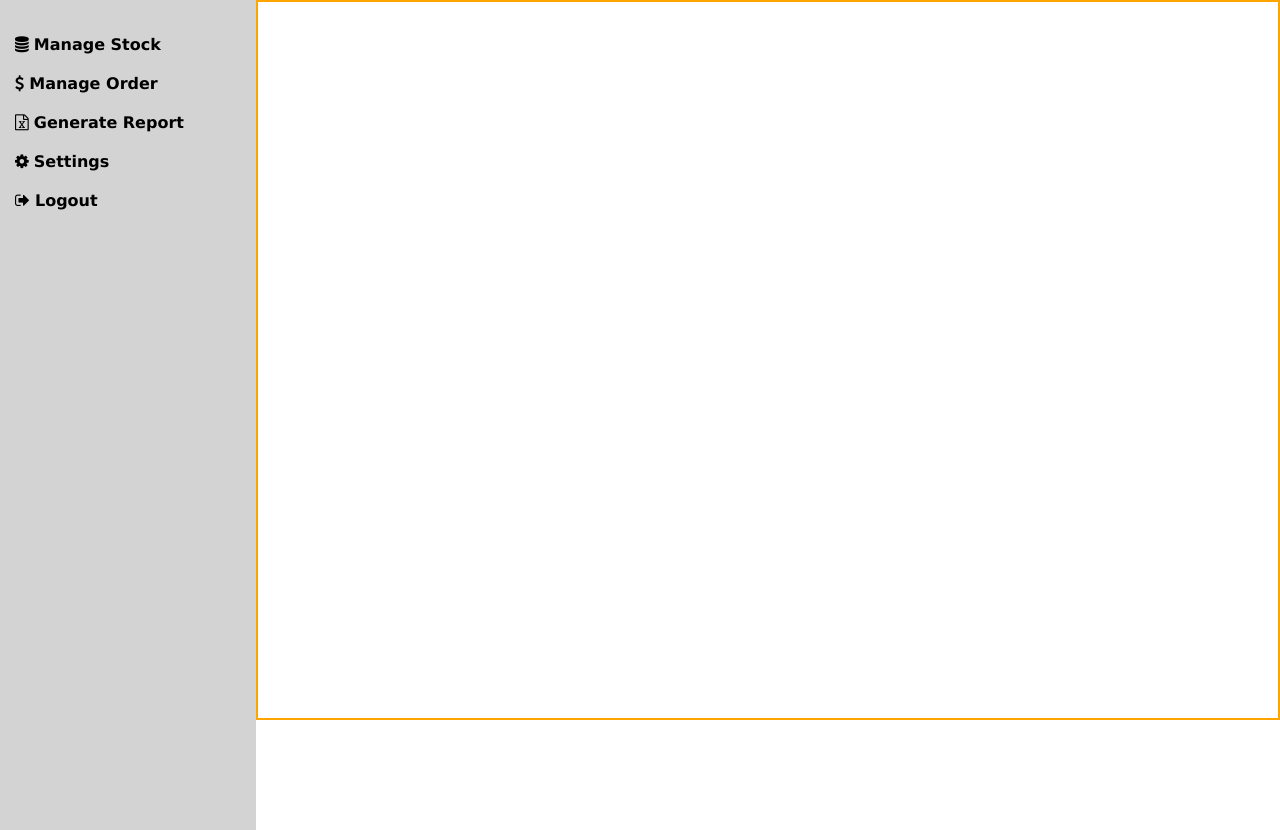
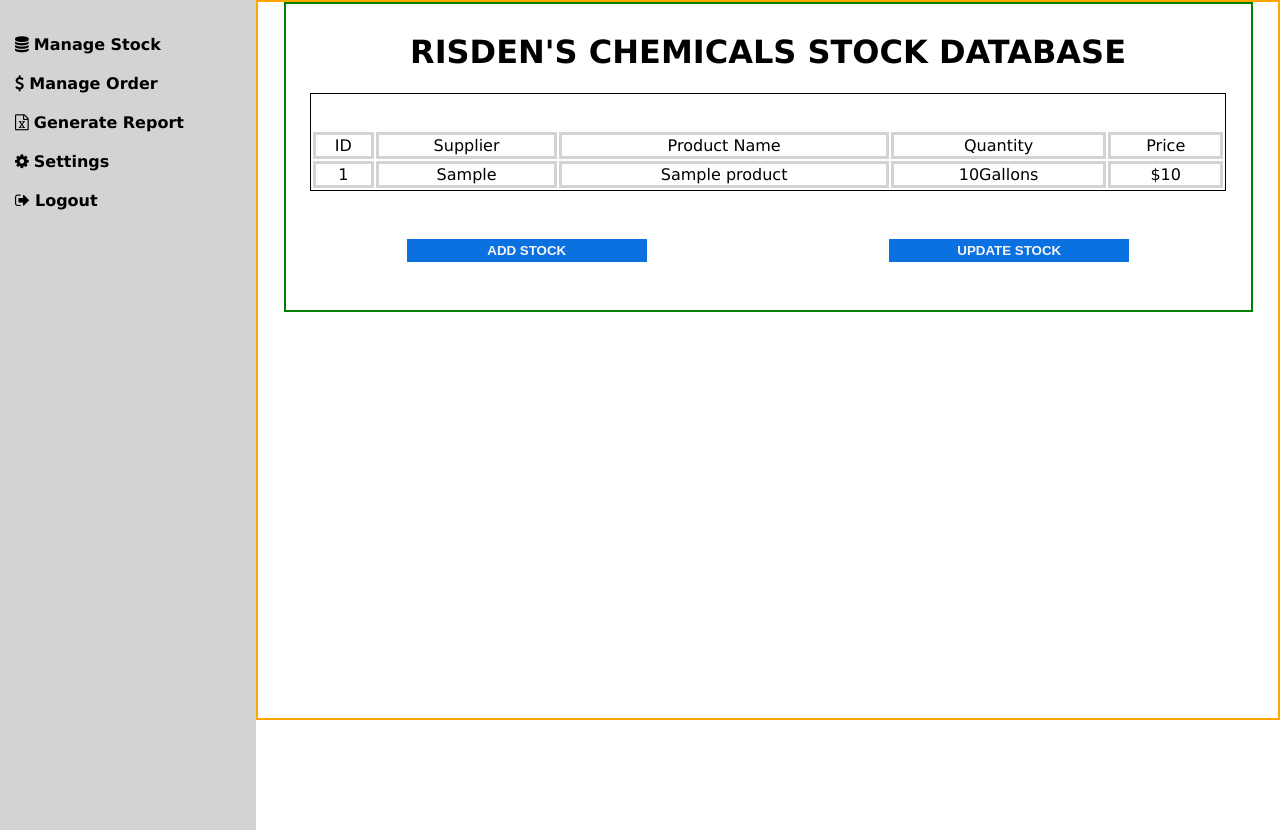
Before and after one commit to AllahDalla/Risdens-Chemicals-Proj, a PHP site: page /HTMLFiles/admin-homepage.html in a window 1280 px wide. Shown: the part 80-910 px from the top of the page. Run offline with PHP 8.4, Linux system fonts and the light colour scheme; tables that the repository leaves empty hold one stand-in row (values such as "Sample post").

Commit message:
Table is connected to database; both add and update stock functions working; needs cleaner code but is ok for now

```diff
--- a/ProjectFiles/CSSFiles/styles.css
+++ b/ProjectFiles/CSSFiles/styles.css
@@ -98,6 +98,11 @@ input {
   margin-top: 0.6em;
 }
 
+a[href=""]:hover {
+  cursor: pointer;
+  color: red;
+}
+
 .header {
   display: flex;
   color: #ffffff;
--- a/ProjectFiles/Databases/database.php
+++ b/ProjectFiles/Databases/database.php
@@ -5,13 +5,14 @@ $username = 'risden_admin';
 $password = 'R1SD3N2211';
 $dbname = 'risdendata';
 
-
 try {
     $conn = new PDO(
         'mysql:host=' . $host . ';dbname=' . $dbname,
         $username,
         $password
     );
+
+
     // echo "This connected!";
 
 
@@ -19,7 +20,7 @@ try {
 
     // $conn->setAttribute(PDO::ATTR_ERRMODE,PDO::ERRMODE_EXCEPTION);
     // for($primary_key=10; $primary_key<=100; $primary_key++){
-    // $sql = "INSERT INTO `products` VALUES ('$primary_key','Bleach','50', '20000')";
+    // $sql = "INSERT INTO `products` VALUES ('$primary_key','Supplier Name','Bleach','50', '20000')";
     // $conn->exec($sql);
     // echo "New record added";
     // }
--- a/ProjectFiles/HTMLFiles/admin-homepage.html
+++ b/ProjectFiles/HTMLFiles/admin-homepage.html
@@ -24,27 +24,27 @@
     <div class="sidebar">
       <div>
         <i class="fa fa-database" aria-hidden="true"></i>
-        <a href="#" id="MS-btn">Manage Stock</a>
+        <a href="" id="MS-btn">Manage Stock</a>
       </div>
 
       <div>
         <i class="fa fa-usd" aria-hidden="true"></i>
-        <a href="#" id="MO-btn">Manage Order</a>
+        <a href="" id="MO-btn">Manage Order</a>
       </div>
 
       <div>
         <i class="fa fa-file-excel-o" aria-hidden="true"></i>
-        <a href="#" id="GFR-btn">Generate Report</a>
+        <a href="" id="GFR-btn">Generate Report</a>
       </div>
 
       <div>
         <i class="fa fa-cog" aria-hidden="true"></i>
-        <a href="#" id="settings-btn">Settings</a>
+        <a href="" id="settings-btn">Settings</a>
       </div>
 
       <div>
         <i class="fa fa-sign-out"></i>
-        <a href="#" id="logout-btn">Logout</a>
+        <a href="" id="logout-btn">Logout</a>
       </div>
     </div>
     <!-- This is where all data refreshes, main space, main function will occur -->
--- a/ProjectFiles/Javascripts/Main.js
+++ b/ProjectFiles/Javascripts/Main.js
@@ -7,6 +7,14 @@
 window.onload = function(){
     buttonFucntions()
     // alert("Click a sidebar button and see what it does. Analyze code. This is the format we are using. Works well as you can see")
+    console.log(window.performance.navigation.type)
+    if (window.performance.navigation.type == 0){
+        var page = document.getElementById("MS-btn").click()
+        console.log(page)
+    }
+
+
+
 }
 
 
@@ -23,7 +31,7 @@ function buttonFucntions(){
     var mainarea = document.getElementById("stock-result") // gets main area where each page is going to be displayed using AJAX
 
     sidebarManageStock.addEventListener("click", async function(e){
-        e.target.preventDefault;
+        e.preventDefault();
 
         var url = "../PhpApi/admin-page.php?page=managestock" //url made to send query to php file, query is designed as page= <page name>
 
@@ -47,7 +55,7 @@ function buttonFucntions(){
     })
 
     sidebarManageOrder.addEventListener("click", async function(f){
-        f.target.preventDefault;
+        f.preventDefault();
 
         var url = "../PhpApi/admin-page.php?page=manageorder"
 
@@ -70,7 +78,7 @@ function buttonFucntions(){
     })
 
     sidebarGenFinRep.addEventListener("click", async function(g){
-        g.target.preventDefault;
+        g.preventDefault();
 
         var url = "../PhpApi/admin-page.php?page=financialreport" //url made to send query to php file, query is designed as page= <page name>
 
@@ -94,7 +102,7 @@ function buttonFucntions(){
     })
 
     sidebarSettings.addEventListener("click", async function(h){
-        h.target.preventDefault;
+        h.preventDefault();
 
         var url = "../PhpApi/admin-page.php?page=settings" //url made to send query to php file, query is designed as page= <page name>
 
@@ -127,15 +135,24 @@ function managestockButtonFunction(){
 
 
     addStock.addEventListener("click", async function(e){
-        e.target.preventDefault;
+        e.preventDefault();
 
         var url = "../PhpApi/managestockbuttonfunctions.php?button=add"
+
+        result.innerHTML = ""
 
         await fetch(url)
             .then(async response =>{
                 if(response.ok){
                     var input_field = await response.text()
                     result.innerHTML = ""+input_field
+
+                    //COLLECTING DATA TO INSERT INTO DATABASE FROM USER ADD STOCK FIELD
+                    var submit = document.getElementById("submit-btn")
+                    submit.addEventListener('click', async function(event){
+                        alert("Record has been added")
+                    })
+
                     return;
 
                 }else{
@@ -148,15 +165,23 @@ function managestockButtonFunction(){
     })
 
     updateStock.addEventListener("click", async function(f){
-        f.target.preventDefault;
+        f.preventDefault();
 
         var url = "../PhpApi/managestockbuttonfunctions.php?button=update"
+
+        result.innerHTML = ""
 
         await fetch(url)
             .then(async response =>{
                 if(response.ok){
                     var input_field = await response.text()
                     result.innerHTML = ""+input_field
+
+                    var submit = document.getElementById("submit-btn")
+                    submit.addEventListener('click', async function(event){
+                        alert("Record has been updated")
+                    })
+
                     return;
 
                 }else{
@@ -178,7 +203,7 @@ function manageOrderButtonFunction(){
 
 
     placeOrder.addEventListener("click", async function(e){
-        e.target.preventDefault;
+        e.preventDefault();
 
         var url = "../PhpApi/manageorderbuttonfunctions.php?button=place-order"
 
@@ -199,7 +224,7 @@ function manageOrderButtonFunction(){
     })
 
     generateReceipt.addEventListener("click", async function(f){
-        f.target.preventDefault;
+        f.preventDefault();
 
         var url = "../PhpApi/manageorderbuttonfunctions.php?button=generate-receipt"
 
@@ -220,7 +245,7 @@ function manageOrderButtonFunction(){
     })
 
     viewSchedule.addEventListener("click", async function(f){
-        f.target.preventDefault;
+        f.preventDefault();
 
         var url = "../PhpApi/manageorderbuttonfunctions.php?button=view-schedule"
 
@@ -240,3 +265,24 @@ function manageOrderButtonFunction(){
             })
     })
 }
+
+
+// THIS FUNCTION IS BUILT TO REOPEN A PAGE WITH THE CURRENT STATS UPON REDIRETION
+// FROM PHP PAGE SO THAT THE USER DOES NOT NEED TO CLICK BACK THE SIDEBAR BUTTONS TO REFRESH PAGE
+// THIS IS A TEST FUNCTION, IT MAY OR MAY NOT BE USED
+
+function refresh(a){
+    if (a === undefined){
+        var clicked = 0
+    }else{
+        var clicked = a
+    }
+
+    if (clicked == 1){
+        window.onload = function(){
+            var page = document.getElementById("MS-btn")
+            page.click()
+        }
+
+    }
+}
--- a/ProjectFiles/PhpApi/admin-page.php
+++ b/ProjectFiles/PhpApi/admin-page.php
@@ -29,6 +29,7 @@ if($pageinfo == "managestock"){ //checks to see which page is being requested to
           <th>
             <tr>
               <td>ID</td>
+              <td>Supplier</td>
               <td>Product Name</td>
               <td>Quantity</td>
               <td>Price</td>
@@ -38,9 +39,10 @@ if($pageinfo == "managestock"){ //checks to see which page is being requested to
             <?php foreach($results as $row):?>
             <tr>
               <td><?=$row['id'];?></td>
+              <td><?=$row['supplier'];?></td>
               <td><?=$row['product_name'];?></td>
-              <td><?=$row['quantity'];?></td>
-              <td><?=$row['price'];?></td>
+              <td><?=$row['quantity']."Gallons";?></td>
+              <td><?="$".$row['price'];?></td>
             </tr>
             <?php endforeach;?>
           </tbody>
@@ -56,27 +58,38 @@ if($pageinfo == "managestock"){ //checks to see which page is being requested to
 
 <?php
 }else if($pageinfo == "manageorder"){
+
+  $stmt= $conn->query("SELECT * FROM `products`");
+
+  $results = $stmt->fetchAll(PDO::FETCH_ASSOC);
+
 ?>
   <div id="main-info">
       <h1>RISDEN'S CHEMICALS ORDER MANAGER</h1>
+      <div id="scrollable-table">
         <table>
           <th>
             <tr>
               <td>ID</td>
+              <td>Supplier</td>
               <td>Product Name</td>
               <td>Quantity</td>
               <td>Price</td>
             </tr>
           </th>
           <tbody>
+            <?php foreach($results as $row):?>
             <tr>
-            <td>1</td>
-            <td>Bleach</td>
-            <td>50Gallons</td>
-            <td>$120</td>
+              <td><?=$row['id'];?></td>
+              <td><?=$row['supplier'];?></td>
+              <td><?=$row['product_name'];?></td>
+              <td><?=$row['quantity']."Gallons";?></td>
+              <td><?="$".$row['price'];?></td>
             </tr>
+            <?php endforeach;?>
           </tbody>
         </table>
+      </div>
       <div class="stock-btn">
         <button id="place-order-btn" class="btn-1">PLACE ORDER</button>
         <button id="generate-receipt-btn" class="btn-1">GENERATE RECEIPT</button>
@@ -93,4 +106,46 @@ if($pageinfo == "managestock"){ //checks to see which page is being requested to
     echo "This is the page to add new users, passwords, change anything in the database etc page.";
 }
 
+
+ // TESTING OUT FORM SUBMISSION AND UPDATING DATABASE
+    // $_GET['insert'] = "Nothing as yet";
+    // echo $_GET['insert'];
+
+
+
+  if (isset($_GET['insert'], $_POST['supplier'],$_POST['product-name'], $_POST['quantity'], $_POST['price'] ) || isset($_POST['id'])){
+
+    $button = $_GET['insert'];
+
+
+    if($button == "submit-add"){
+      $supplier = $_POST['supplier'];
+      $product_name = $_POST['product-name'];
+      $quantity = $_POST['quantity'];
+      $price = $_POST['price'];
+      $conn->setAttribute(PDO::ATTR_ERRMODE,PDO::ERRMODE_EXCEPTION);
+      $sql = "INSERT INTO `products`(supplier, product_name, quantity, price)
+              VALUES ('$supplier','$product_name','$quantity', '$price')";
+      $conn->exec($sql);
+      echo "New record added";
+      header("Location: ../HTMLFiles/admin-homepage.html");
+      exit();
+    }else if ($button == "submit-update"){
+
+      $id = $_POST['id'];
+      $supplier = $_POST['supplier'];
+      $product_name = $_POST['product-name'];
+      $quantity = $_POST['quantity'];
+      $price = $_POST['price'];
+      $conn->setAttribute(PDO::ATTR_ERRMODE,PDO::ERRMODE_EXCEPTION);
+      $sql = "UPDATE `products`SET supplier='$supplier', product_name='$product_name', quantity='$quantity', price='$price'
+              WHERE id=$id";
+      $conn->exec($sql);
+      echo "New record updated";
+      header("Location: ../HTMLFiles/admin-homepage.html");
+      exit();
+
+    }
+  }
+
 ?>
--- a/ProjectFiles/SQLFiles/database.sql
+++ b/ProjectFiles/SQLFiles/database.sql
@@ -22,6 +22,7 @@ CREATE TABLE `users` (
 DROP TABLE IF EXISTS `products`;
 CREATE TABLE `products` (
   `id` int(11) NOT NULL auto_increment,
+  `supplier` varchar(64) NOT NULL default '',
   `product_name` varchar(64) NOT NULL,
   `quantity` int(35) NOT NULL,
   `price` int(20) NOT NULL,
@@ -36,7 +37,11 @@ DROP TABLE IF EXISTS `transactions`;
 CREATE TABLE `transactions` (
   `id` int(11) NOT NULL auto_increment,
   `order_number` varchar(64) NOT NULL,
+  `customer_name` varchar(64) NOT NULL,
+  `telephone` int(20) NOT NULL,
+  `address` varchar(64) NOT NULL,
   `product_name` varchar(64) NOT NULL,
+  `quantity` int(20) NOT NULL,
   `price` int(20) NOT NULL,
   PRIMARY KEY  (`id`)
 ) ENGINE=MyISAM AUTO_INCREMENT=4080 DEFAULT CHARSET=utf8mb4;
```
Also changed, not shown: ProjectFiles/PhpApi/managestockbuttonfunctions.php (+24 -4 lines). Lines whose indentation alone changed are shown as unchanged.
